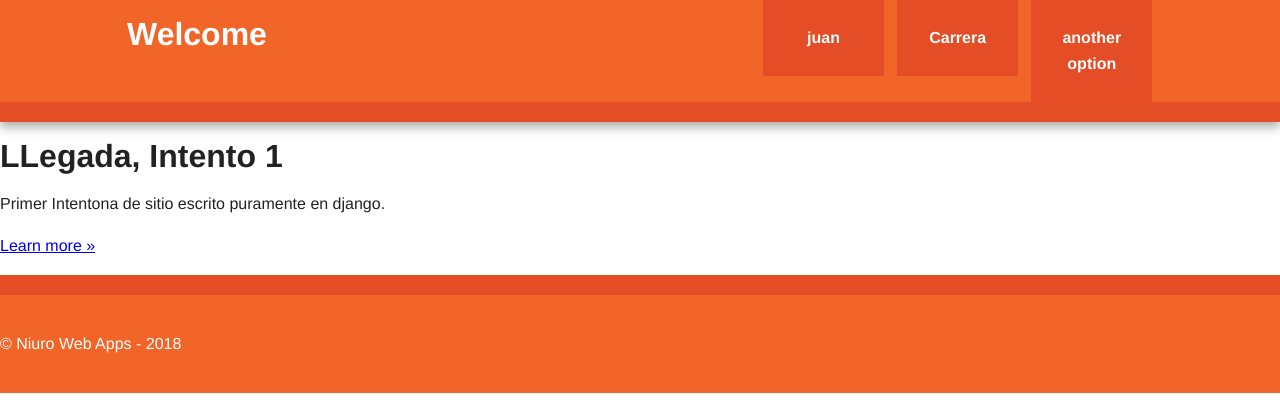
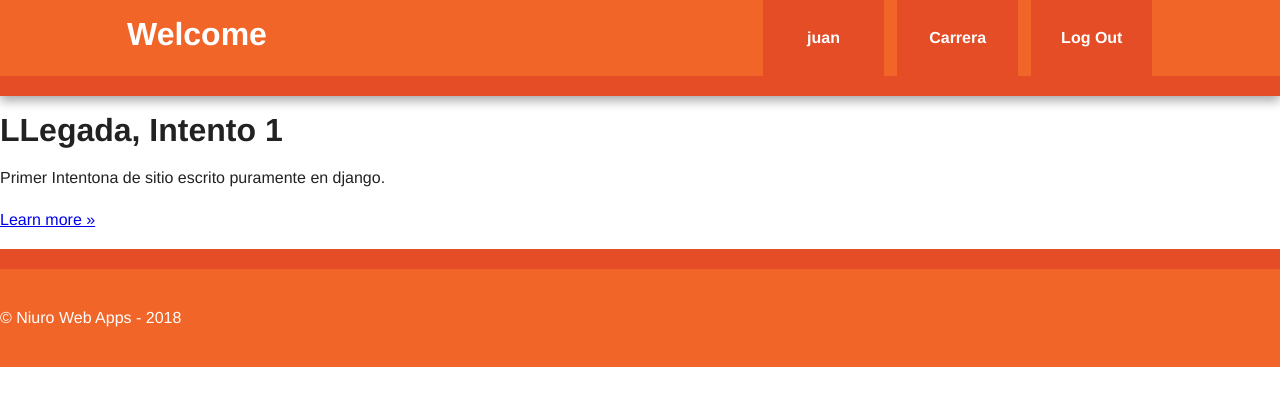
Before and after one commit to jprabino/podio, a Django app: page /llegada/ in a window 1280 px wide. Shown: the top 420 px of the page. Run offline with Django 3.2, Linux system fonts and the light colour scheme; a user stored in the database is signed in; some libraries are stand-ins or nearby versions.

Commit message:
Removed bootstrap as template. Added the signup page for new users adding the logout view

```diff
--- a/podio/llegada/templates/llegada/index.html
+++ b/podio/llegada/templates/llegada/index.html
@@ -19,7 +19,7 @@
         <ul>
             <li><a href="#"> {{ user }} </a></li>
             <li><a href="#"> Carrera </a></li>
-            <li><a href="#">another option</a></li>
+            <li><a href="{% url 'logout' %}">Log Out</a></li>
         </ul>
     {% else %}
         <ul>
--- a/podio/llegada/urls.py
+++ b/podio/llegada/urls.py
@@ -12,6 +12,7 @@ urlpatterns = [
     url(r'^activate/(?P<uidb64>[0-9A-Za-z_\-]+)/(?P<token>[0-9A-Za-z]{1,13}-[0-9A-Za-z]{1,20})/$',
         llegada_views.activate, name='activate'),
     path('registration/login/', auth_views.LoginView.as_view(template_name='llegada/registration/login.html'), name='login'),
+    path('registration/logout/', auth_views.LogoutView.as_view(), name='logout'),
     path('registration/signup/', llegada_views.signup, name='signup'),
     path('registration/password_reset/', auth_views.PasswordResetView.as_view(template_name='llegada/registration/login.html'), name='password_reset')
 ]
```
Also changed, not shown: podio/db.sqlite3.
